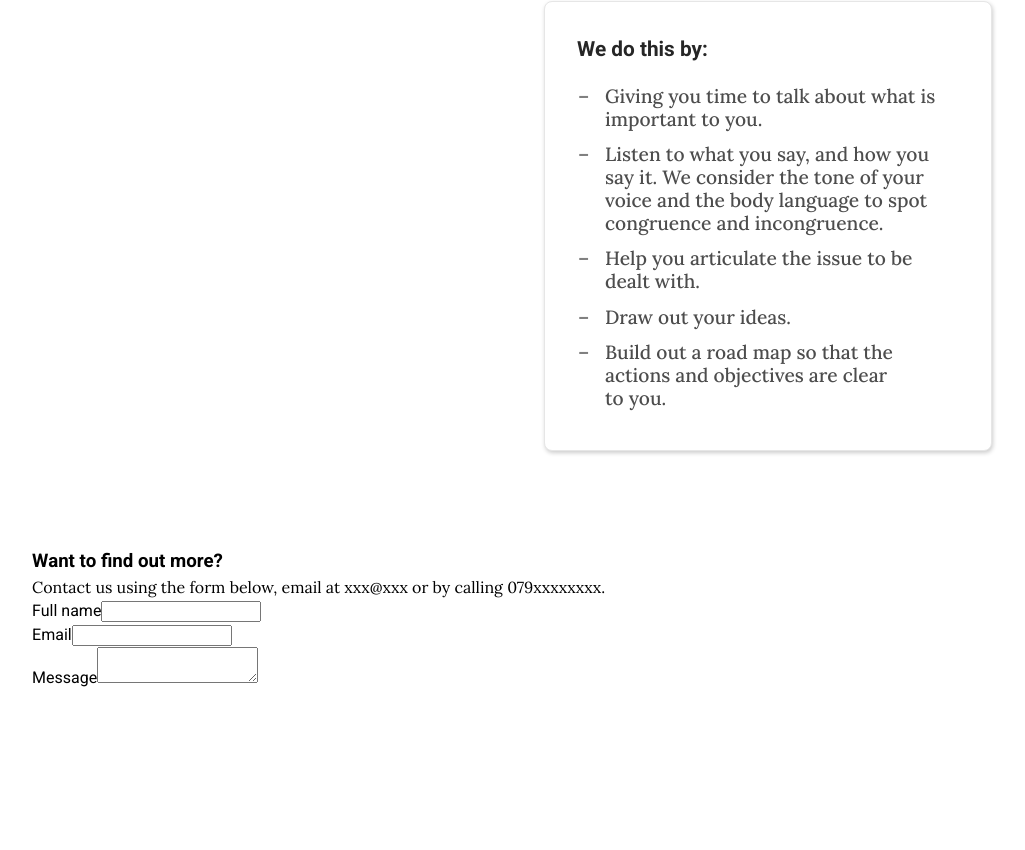
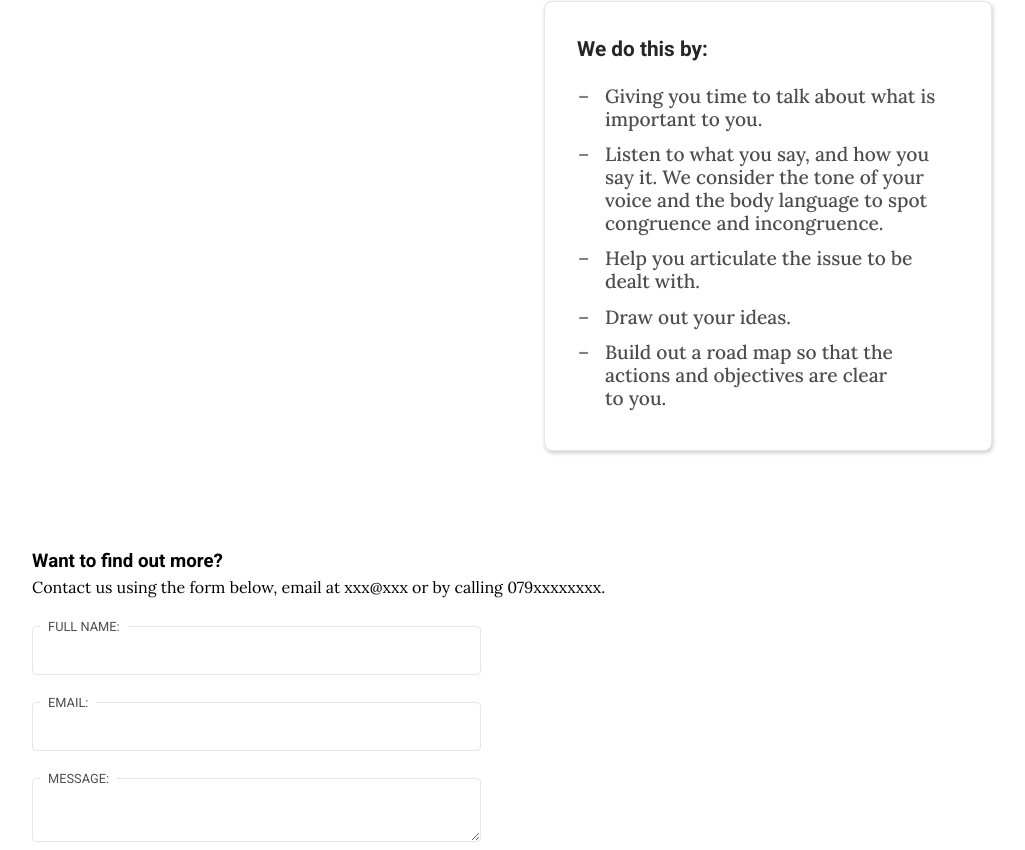
Before and after one commit to CJohnston079/cluny-house-consulting, a React (Vite) app: page / in a window 1280 px wide. Shown: the part 801-1651 px from the top of the page, without its empty margins (128-1153 px from the left). Before the commit the page ends 1491 px from the top, so only its background shows below. Built offline with nearby package versions, Linux system fonts and the light colour scheme.

Commit message:
Feat: add styling for `ContactForm` `.field` blocks

```diff
--- a/src/ContactForm.css
+++ b/src/ContactForm.css
@@ -0,0 +1,48 @@
+.field {
+	margin: 0.5rem 0;
+}
+
+.field__label {
+	display: block;
+	width: fit-content;
+
+	margin: 0 0.5rem;
+	padding: 0 0.5rem;
+
+	font-size: 0.8rem;
+	text-transform: uppercase;
+	color: var(--cl-foreground-shade-2);
+
+	background-color: var(--cl-background);
+	transform: translateY(50%);
+
+	transition: transform 600ms, color 600ms;
+}
+
+.field__label::after {
+	content: ":";
+}
+
+.field:has(.field__input:focus) .field__label {
+	color: var(--cl-emphasis);
+	transform: translateY(0);
+	transition: transform 200ms, color 200ms;
+}
+
+.field__input {
+	display: block;
+
+	box-sizing: border-box;
+	border: solid 1px var(--cl-background-shade-2);
+	border-radius: var(--br-light);
+	padding: 1rem;
+	width: min(60ch, 100%);
+
+	transition: border-color 600ms;
+}
+
+.field__input:focus-visible {
+	outline: none;
+	border-color: var(--cl-emphasis);
+	transition: border-color 200ms;
+}
```
